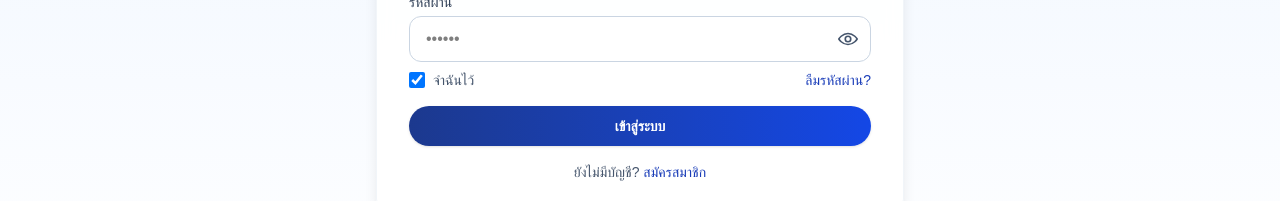
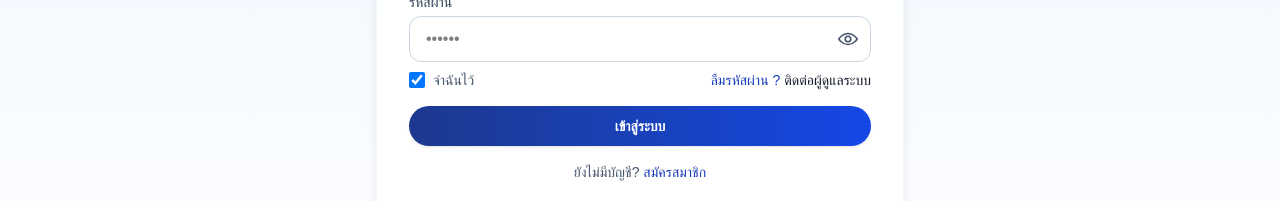
Before and after one commit to tydevilish/lostnfoundapp, a Next.js app: page /signin in a window 1280 px wide. Shown: the part 376-577 px from the top of the page. Built offline with nearby package versions, Linux system fonts and the light colour scheme; no server answers; a web font is replaced by a local one.

Commit message:
fix line

```diff
--- a/src/app/signin/page.js
+++ b/src/app/signin/page.js
@@ -138,10 +138,13 @@ export default function Signin() {
                   จำฉันไว้
                 </label>
                 <Link
-                  href="/forgot"
+                  href="#"
                   className="text-sm text-blue-800 hover:underline"
                 >
-                  ลืมรหัสผ่าน?
+                  ลืมรหัสผ่าน ?{" "}
+                  <span className="text-gray-900 text-sm bold">
+                    ติดต่อผู้ดูแลระบบ
+                  </span>
                 </Link>
               </div>
               {!!form.password && !pwdOk && (
--- a/src/app/signup/page.js
+++ b/src/app/signup/page.js
@@ -327,11 +327,11 @@ export default function Signup() {
           {step < 3 && (
             <p className="text-center text-xs text-slate-500 mt-4">
               การสมัครหมายถึงคุณยอมรับ{" "}
-              <Link href="/terms" className="underline hover:text-blue-800">
+              <Link href="#" className="underline hover:text-blue-800">
                 เงื่อนไขการใช้งาน
               </Link>{" "}
               และ{" "}
-              <Link href="/privacy" className="underline hover:text-blue-800">
+              <Link href="#" className="underline hover:text-blue-800">
                 นโยบายความเป็นส่วนตัว
               </Link>
             </p>
```
Also changed, not shown: 1 other file (tests, documents, lock files or other folders).
